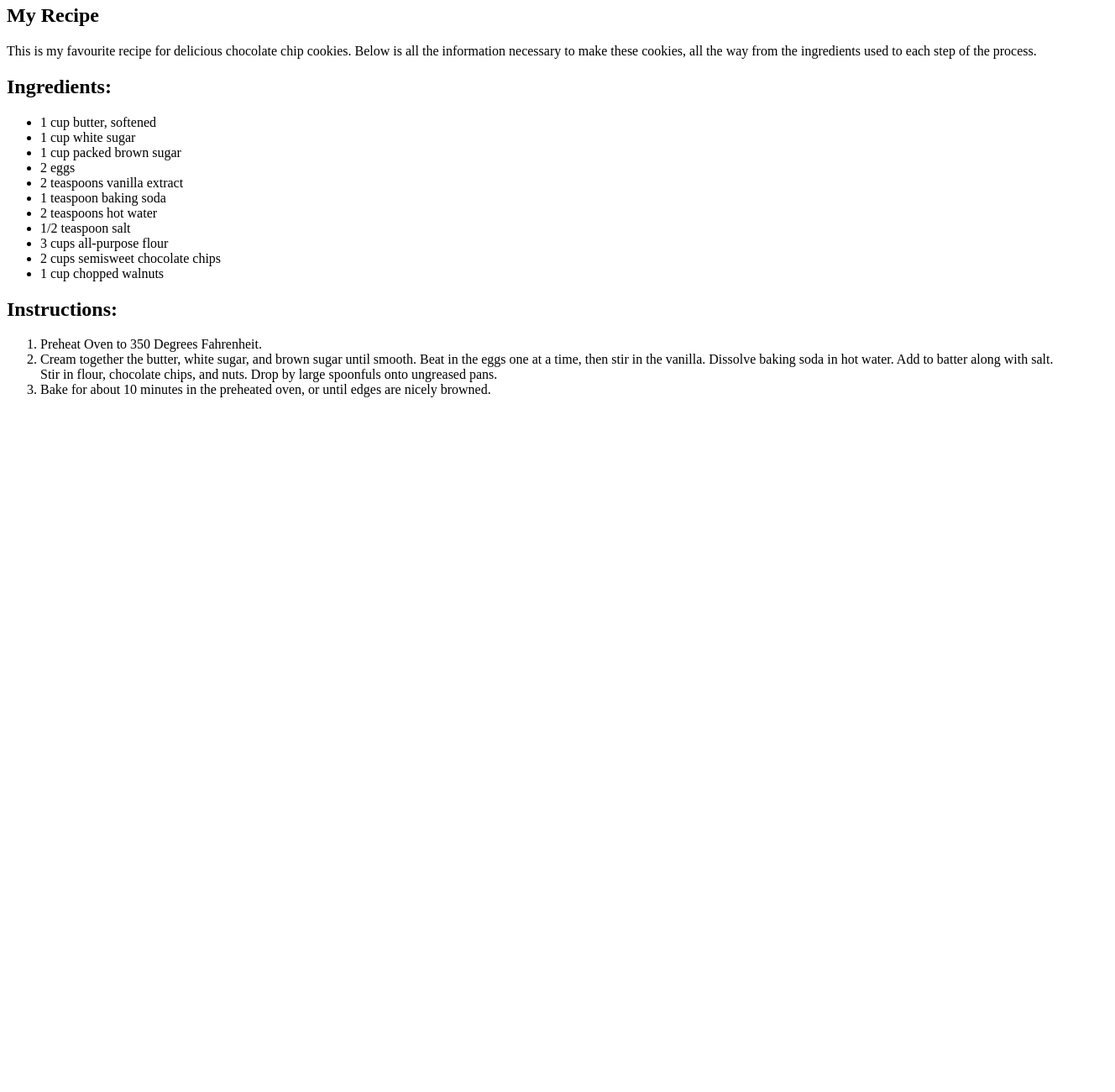
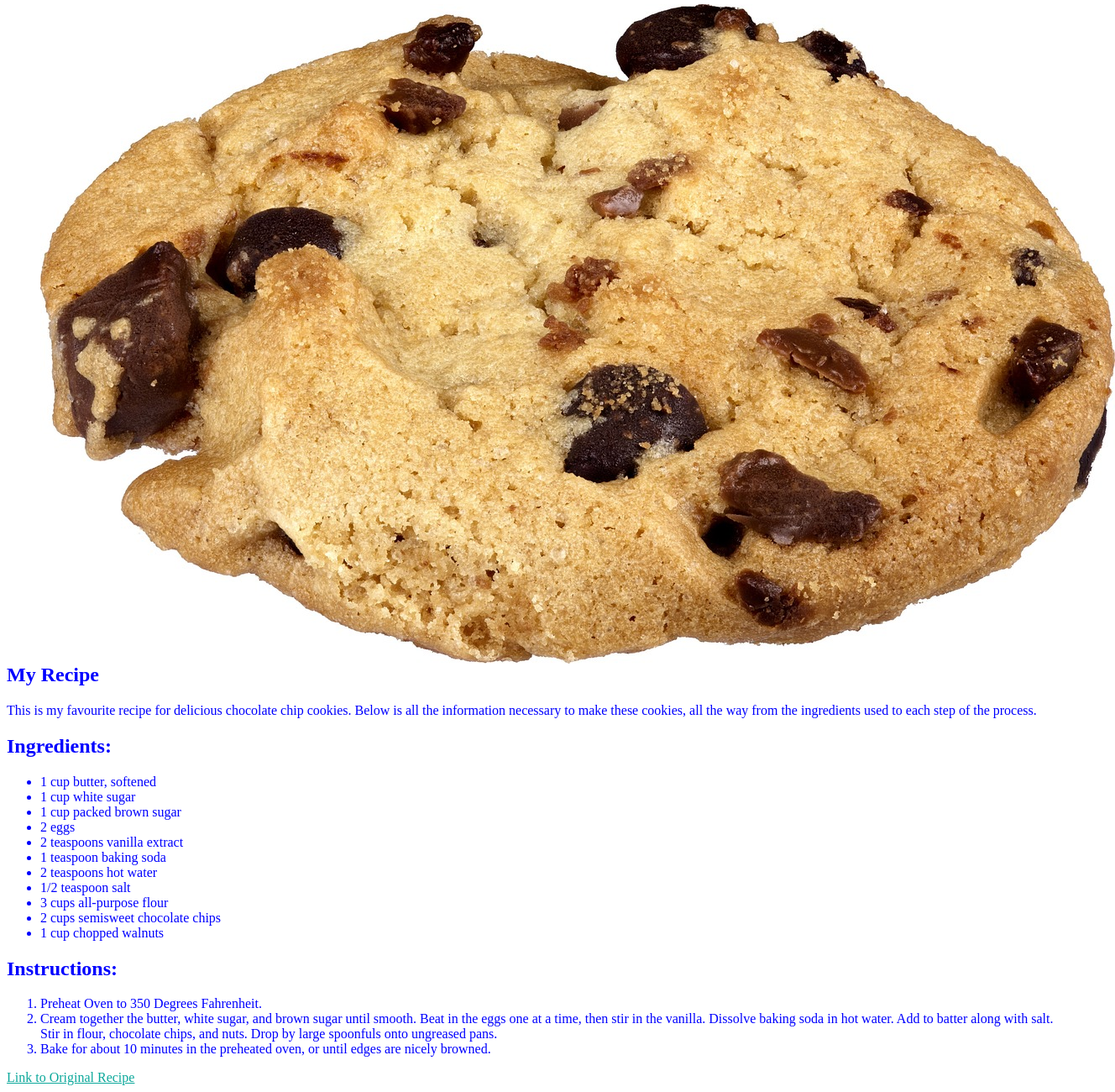
Before and after one commit to Larnerk/3934-Assignment-1, a plain HTML site: page index.html in a window 1280 px wide. Shown: the part 15-1315 px from the top of the page at 84% size, 1328 px wide, since content can reach past the window. Before the commit the page ends 800 px from the top, so only its background shows below. Drawn offline with Linux system fonts and the light colour scheme.

Commit message:
Minor syntax changes to index. Test strings on css.

```diff
--- /dev/null
+++ b/CSS/stylesheet.css
@@ -0,0 +1,7 @@
+img {
+    float: left;}
+
+section {inline: right;
+color: blue;}
+
+ a{color: rgb(12, 168, 155);}
--- a/index.html
+++ b/index.html
@@ -7,13 +7,16 @@
     <meta name="author" content="Kevin Larner">
     <meta name="description" content="EXSM 3934 Assignment 1">
     <title>EXSM 3934 Assignment 1</title>
-    <!-- https://www.allrecipes.com/recipe/10813/best-chocolate-chip-cookies/ -->
+    <link rel="stylesheet" href="CSS/stylesheet.css">
 </head>
 
 <body>
 
     <main>
 
+        <figure>
+            <img src="images/Cookie.jpg" alt="Close-up photo of chocolate chip cookie" title="Chocolate Chip Cookie">
+        </figure>
         <section>
             <h2>My Recipe</h2>
             <p>This is my favourite recipe for delicious chocolate chip cookies. Below is all the information necessary to make these cookies, all the way from the ingredients used to each step of the process.</p>
@@ -46,10 +49,14 @@
             </ol>
         </section>
 
+
+
+        <aside>
+            <a href="https://www.allrecipes.com/recipe/10813/best-chocolate-chip-cookies/">Link to Original Recipe</a>
+        </aside>
+
     </main>
-    <footer>
 
-    </footer>
 </body>
 
 </html>
```
Also changed, not shown: images/Cookie.jpg (added), 1 other file.
